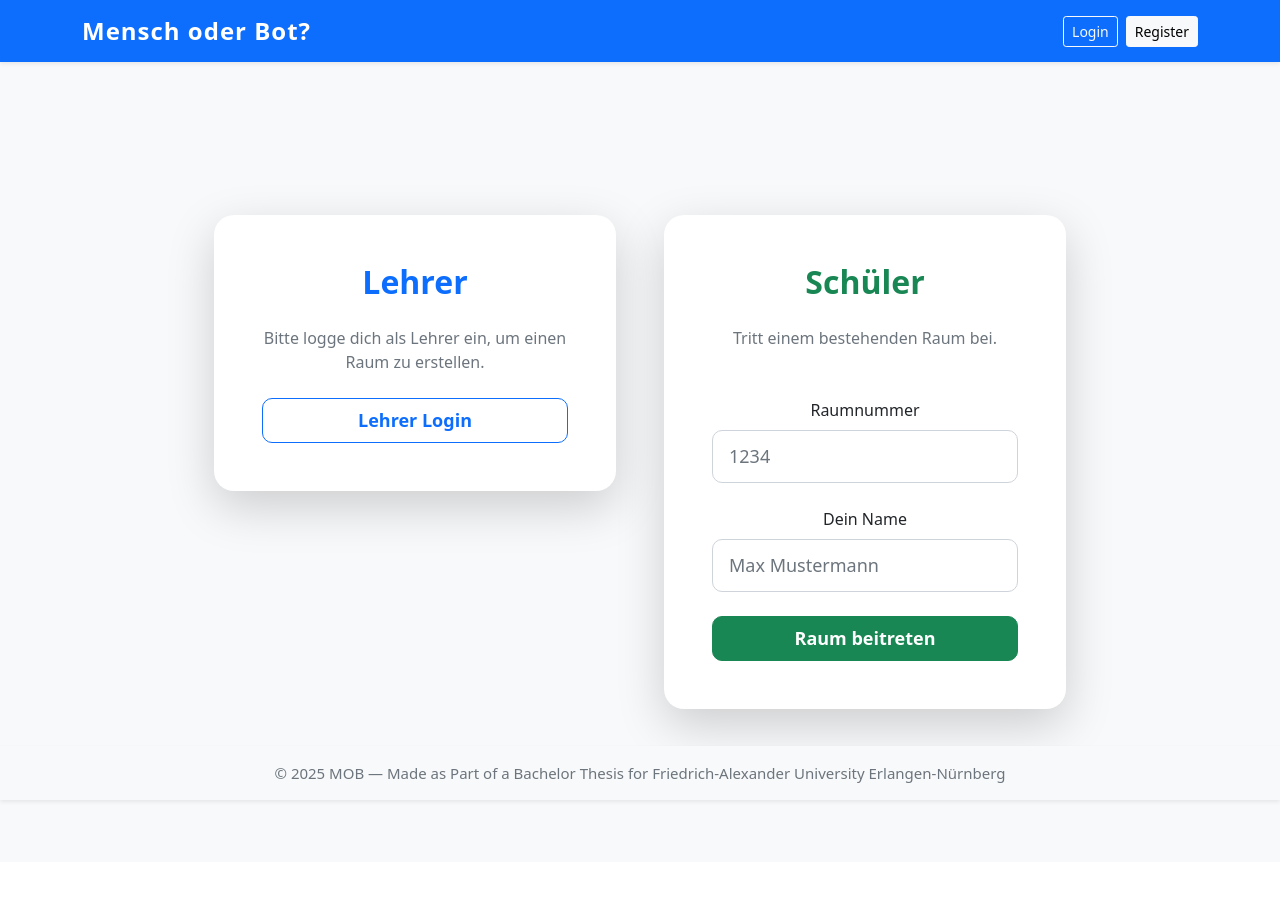
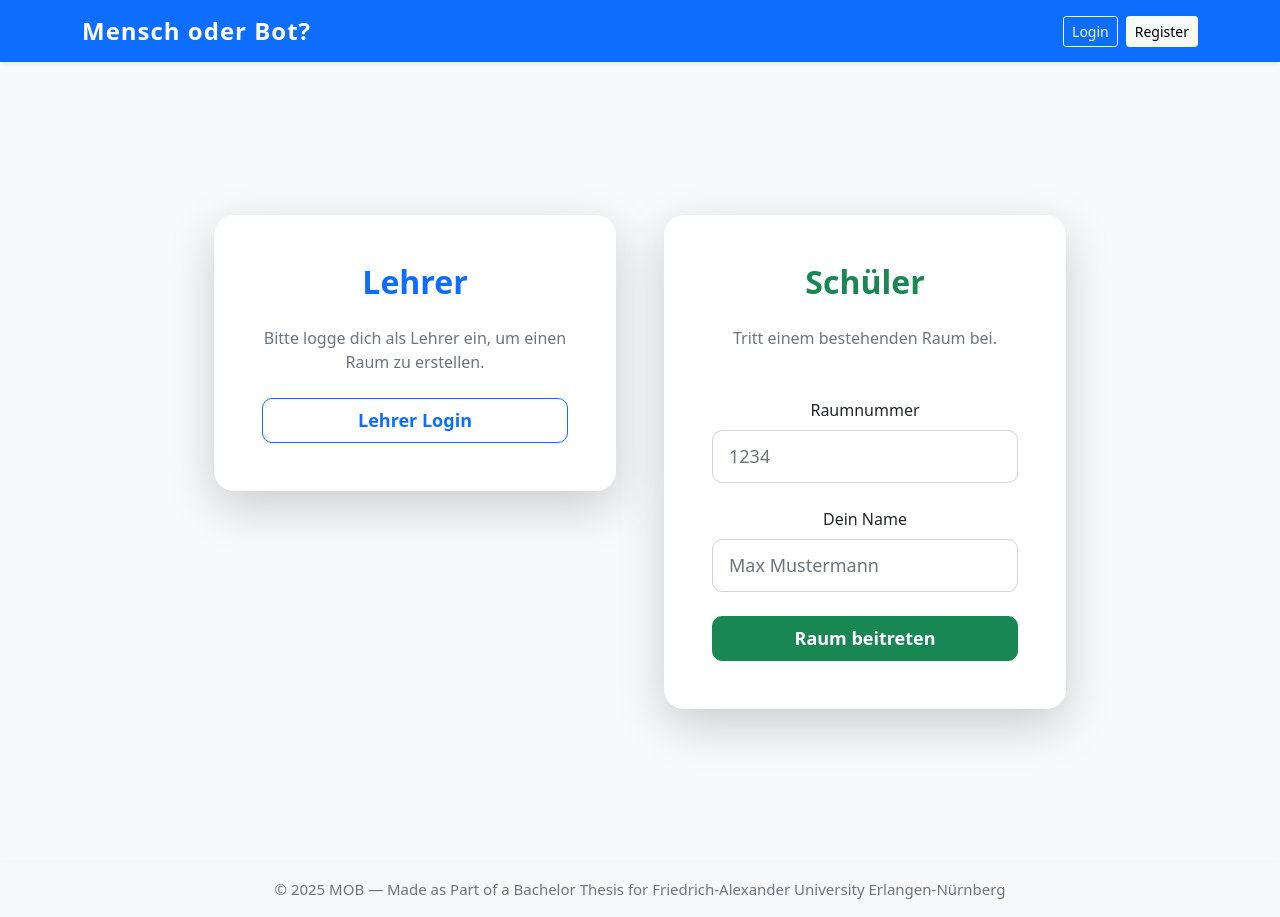
Before and after one commit to simon-fritz/MOB, a React (Create React App) app in the folder frontend/: page / in a window 1280 px wide. Before the commit the page ends 862 px from the top, so only its background shows below. Built offline with nearby package versions, Linux system fonts and the light colour scheme.

Commit message:
update: refine footer styling

```diff
--- a/frontend/src/components/Footer.js
+++ b/frontend/src/components/Footer.js
@@ -7,9 +7,6 @@ function Footer() {
       className="bg-light text-center text-muted py-3 mt-auto shadow-sm"
       style={{
         fontSize: 15,
-        position: "fixed",
-        left: 0,
-        bottom: 0,
         width: "100%",
         zIndex: 100,
       }}
```
